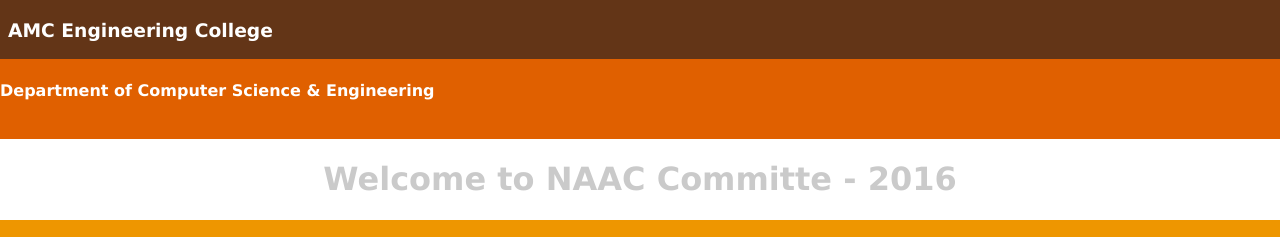
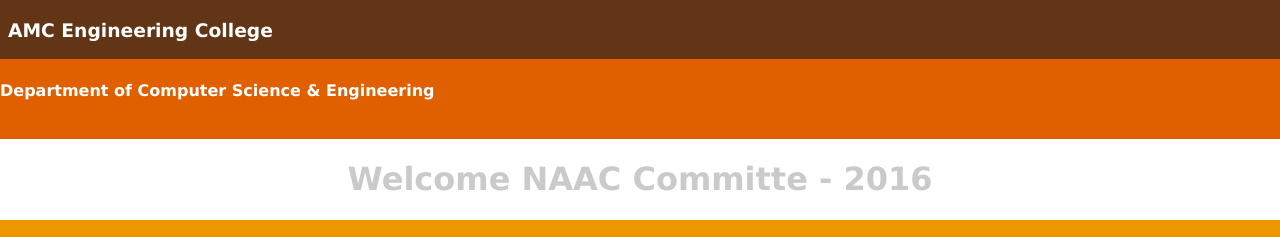
Before and after one commit to bharathnj/pwa, a plain HTML site: page index.html in a window 1280 px wide. Shown: the top 237 px of the page. Drawn offline with nearby package versions, Linux system fonts and the light colour scheme.

Commit message:
Update index.html

```diff
--- a/index.html
+++ b/index.html
@@ -45,7 +45,7 @@ body {
 	<h4 style="text-align:center;margin-top:22px; position:absolute;"> Department of Computer Science & Engineering </h4>
 </div>
 <div>
-    <h1 style="color: #cacaca; text-align:center;">Welcome to NAAC Committe - 2016</h1>
+    <h1 style="color: #cacaca; text-align:center;">Welcome NAAC Committe - 2016</h1>
 </div>
 <div style="background-color:#ee9600; color:#fff; padding:1px;">
     <h3 style="text-align:center;">Hey! I'm a Progressive Web App!</h3>
```
